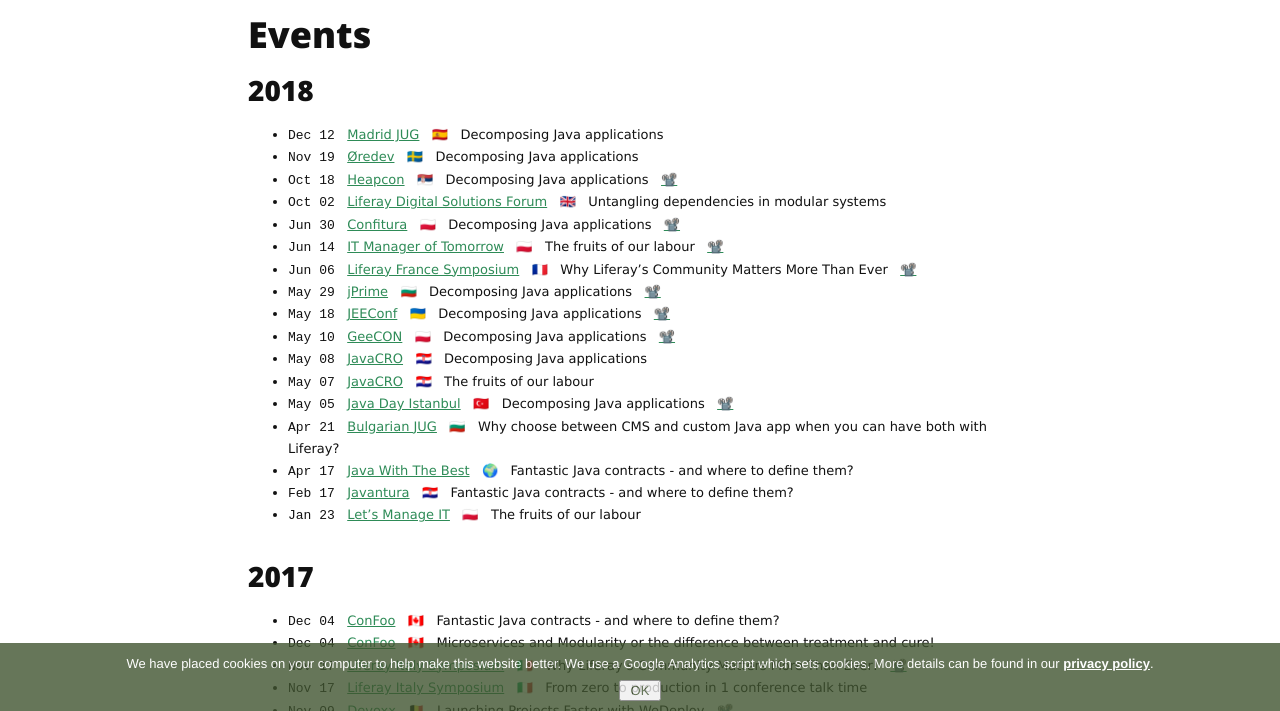
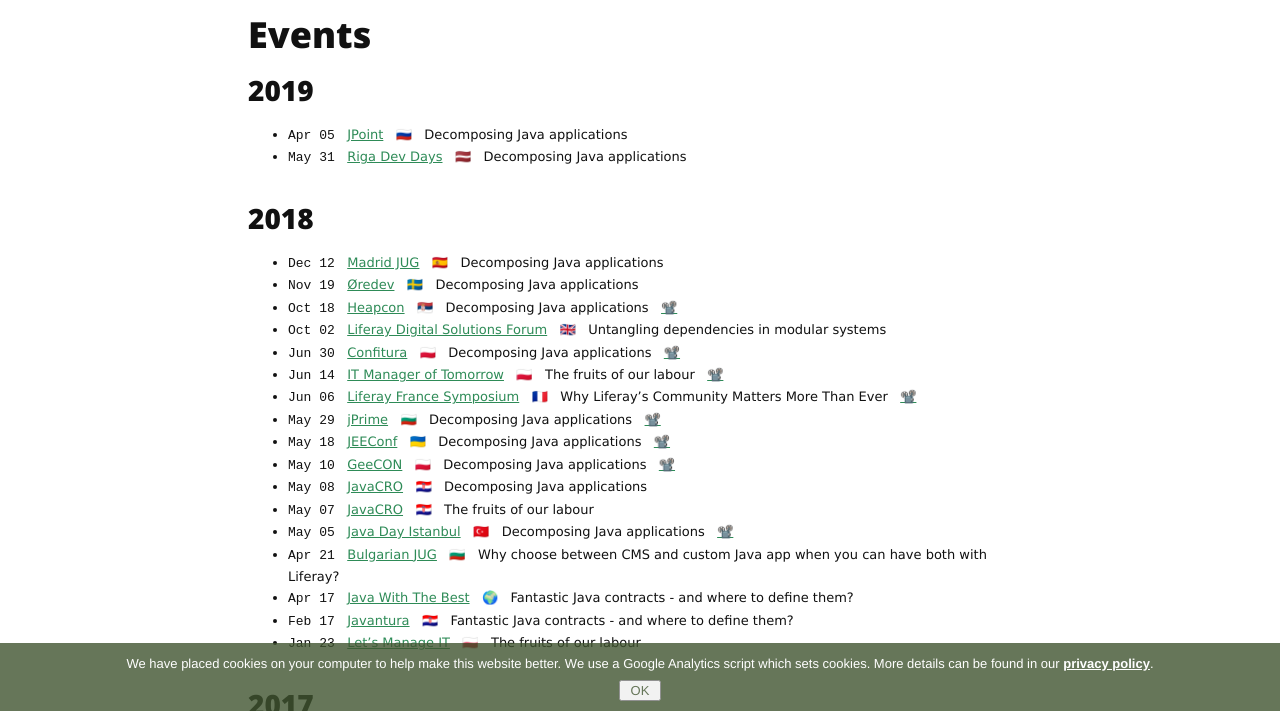
Before and after one commit to azzazzel/azzazzel.github.io, a Jekyll site: the page built from talks.md, in a window 1280 px wide and 900 px high, scrolled down 669 px, cut to the strip 189-900 px from the top of the window. Built offline with Jekyll 4.4.1, drawn with Linux system fonts in a browser that asks for light colours; nearby versions of some CDN libraries.

Commit message:
Added Moscow and Riga events

```diff
--- a/talks.md
+++ b/talks.md
@@ -76,6 +76,13 @@
 
 
 ## Events
+
+### 2019
+
+- `Apr 05` &nbsp; [JPoint](https://jpoint.ru/)
+&nbsp; 🇷🇺 &nbsp; Decomposing Java applications
+- `May 31` &nbsp; [Riga Dev Days](https://2019.rigadevdays.lv/)
+&nbsp; 🇱🇻 &nbsp; Decomposing Java applications
 
 ### 2018
 
```
